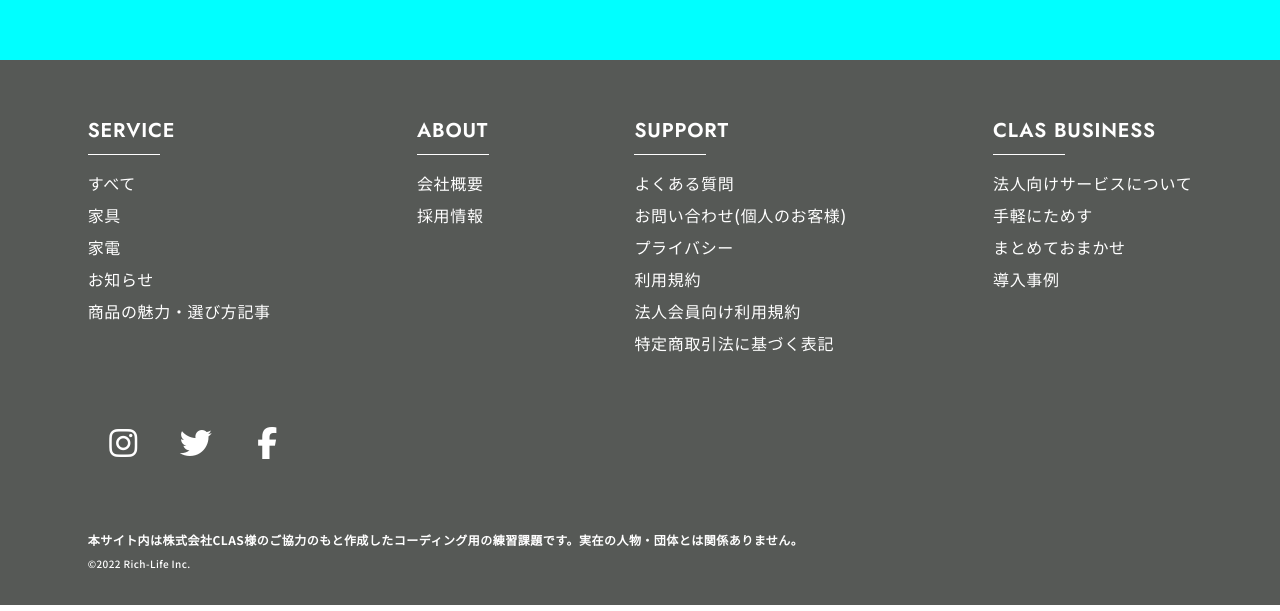
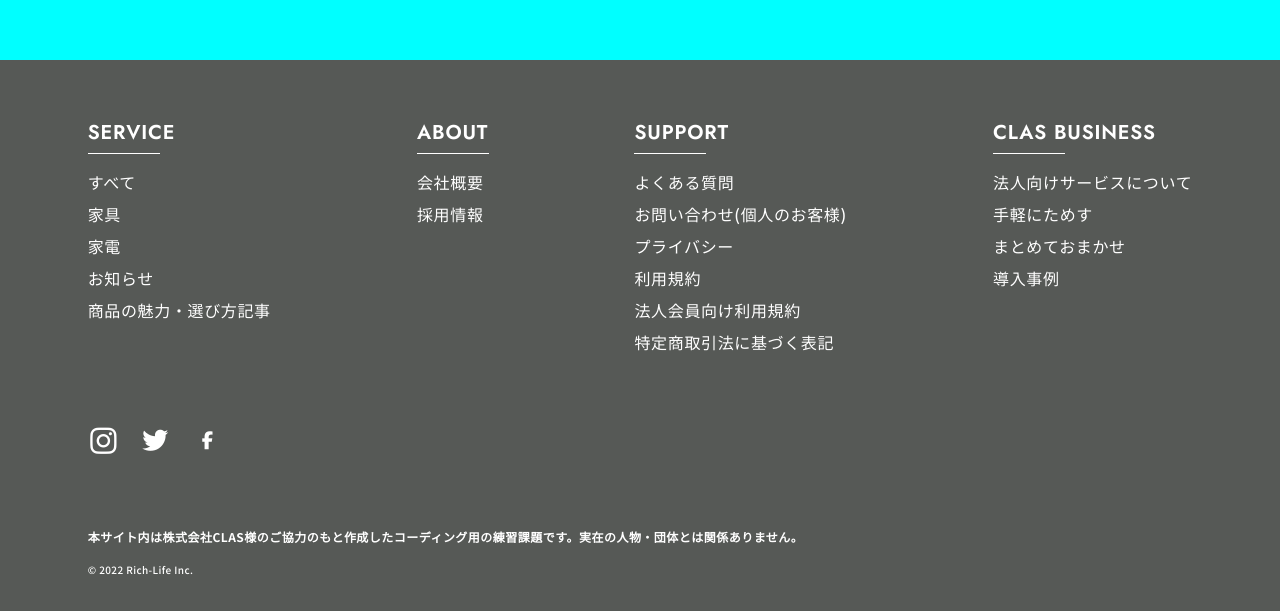
Before and after one commit to pumiWebdesigner/RealProjectChallenge, a plain HTML site: page index.html in a window 1280 px wide. Shown: the part 540-1151 px from the top of the page. Drawn offline with nearby package versions, Linux system fonts and the light colour scheme.

Commit message:
header-footer修正完了

```diff
--- a/index.html
+++ b/index.html
@@ -98,7 +98,7 @@
             <a href="#" class="header__nav--btn"><span class="hidden-sp">ログイン/会員登録</span></a>
           </nav>
           <div class="header__icons">
-            <button class="header__logout hidden-pc" aria-label="Logout"></button>
+            <button class="header__logout hidden-pc" aria-label="Logout">
               <img loading="lazy" decoding="async" src="./img/header/logout.svg" alt="" width="24" height="24" />
             </button>
             <button class="header__nav--cart">
@@ -160,18 +160,18 @@
           </div>
         </div>
         <div class="footer__sns-list">
-          <a href="#" class="footer__sns-item" aria-label="Instagram"></a>
+          <a href="#" class="footer__sns-item" aria-label="Instagram">
             <i class="fa-brands fa-instagram"></i>
           </a>
-            <a href="#" class="footer__sns-item" aria-label="Twitter"></a>
+          <a href="#" class="footer__sns-item" aria-label="Twitter">
             <i class="fa-brands fa-twitter"></i>
           </a>
-            <a href="#" class="footer__sns-item" aria-label="Social Media"></a>
+          <a href="#" class="footer__sns-item" aria-label="Social Media">
             <i class="fa-brands fa-facebook-f"></i>
           </a>
         </div>
         <div class="footer__message">本サイト内は株式会社CLAS様のご協力のもと作成したコーディング用の練習課題です。実在の人物・団体とは関係ありません。</div>
-        <small class="footer__copy">&copy;2022 Rich-Life Inc.</small>
+        <small class="footer__copy">&copy; 2022 Rich-Life Inc.</small>
       </div>
     </footer>
   </body>
--- a/sass/blocks/_footer.scss
+++ b/sass/blocks/_footer.scss
@@ -9,7 +9,8 @@
 .footer__inner {
   max-width: 1440px;
   margin-inline: auto;
-  padding-block: 56px 32px;
+  // padding-block: 56px 32px;
+  padding-block: 58px 32px;
   padding-inline: calc(20px + ((100vw - 1024px) / (1440 - 1024)) * (130 - 20));
   @include mq(tab) {
     padding-inline: 130px;
@@ -58,7 +59,8 @@
 .footer__link--head {
   @include font(20, 600, 30, 0.8);
   font-family: Jost;
-  padding-bottom: 9px;
+  // padding-bottom: 9px;
+  padding-bottom: 6.4px;
   position: relative;
   &::after {
     content: "";
@@ -93,20 +95,22 @@
 // }
 
 .fa-brands {
-  font-size: 32px;
   display: block;
   width: 32px;
   text-align: center;
 }
 
-// .fa-twitter {
-// }
+.fa-instagram {
+  font-size: 30px;
+}
 
-// .fa-instagram {
-// }
+.fa-twitter {
+  font-size: 26px;
+}
 
-// .fa-facebook-f {
-// }
+.fa-facebook-f {
+  font-size: 18px;
+}
 
 .footer__message {
   margin-top: 72px;
@@ -114,6 +118,7 @@
 }
 
 .footer__copy {
+  display: inline-block;
   margin-top: 16px;
   @include font(10, 500, 15, 0.4);
 }
--- a/sass/blocks/_header.scss
+++ b/sass/blocks/_header.scss
@@ -156,15 +156,16 @@
   }
 }
 
-.header__nav--link {
-}
+// .header__nav--link {
+// }
 
 .header__nav--btn {
   @include font(14, 700, 21, 0.56);
   border-radius: 99999px;
   border: 1px solid var(--Gray01, #565956);
   background: var(--White, #fff);
-  padding: 8px 24px;
+  // padding: 8px 24px;
+  padding: 8px 23px;
   transition: all 0.3s ease;
   @media (hover: hover) {
     &:hover,
```
Also changed, not shown: css/style.css.
